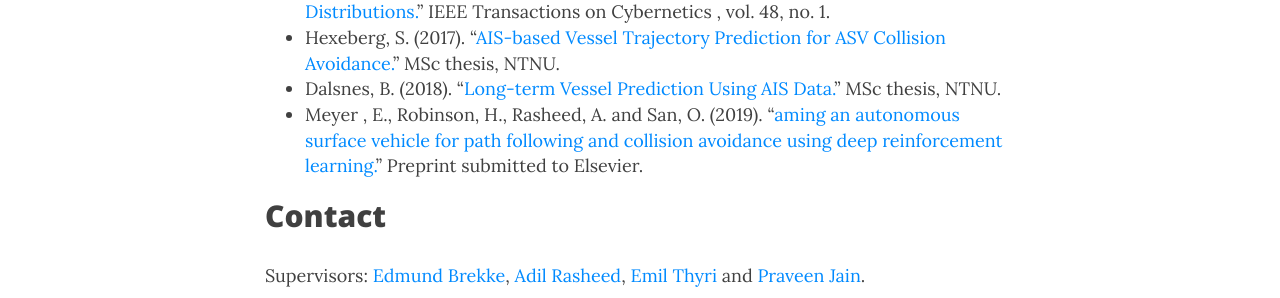
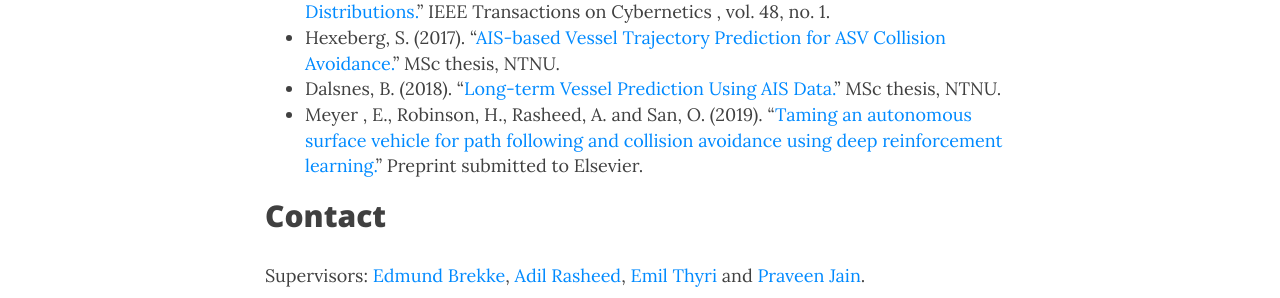
Before and after one commit to autosit/autosit.github.io, a Jekyll site: the page built from _posts/2020-04-19-ltp_canal.md, in a window 1280 px wide and 900 px high, scrolled down 4283 px. Shown: the part 283-581 px from the top of the window. Built offline with Jekyll 4.4.1, drawn with Linux system fonts in a browser that asks for light colours; nearby versions of some CDN libraries.

Commit message:
updated twin of the canal

```diff
--- a/_posts/2020-04-19-ltp_canal.md
+++ b/_posts/2020-04-19-ltp_canal.md
@@ -66,7 +66,7 @@
 * Ahmad et al. (2016). "<a href="https://ieeexplore.ieee.org/document/7765149">Bayesian Intent Prediction in Object Tracking Using Bridging Distributions.</a>" IEEE Transactions on Cybernetics , vol. 48, no. 1.
 * Hexeberg, S. (2017). "<a href="https://brage.bibsys.no/xmlui/handle/11250/2452108">AIS-based Vessel Trajectory Prediction for ASV Collision Avoidance.</a>" MSc thesis, NTNU.
 * Dalsnes, B. (2018). "<a href="https://brage.bibsys.no/xmlui/handle/11250/2557943">Long-term Vessel Prediction Using AIS Data.</a>" MSc thesis, NTNU.
-* Meyer , E., Robinson, H., Rasheed, A. and San, O. (2019). "<a href="https://arxiv.org/pdf/1912.08578.pdf">aming an autonomous surface vehicle for path following and collision avoidance using deep reinforcement learning.</a>" Preprint submitted to Elsevier.
+* Meyer , E., Robinson, H., Rasheed, A. and San, O. (2019). "<a href="https://arxiv.org/pdf/1912.08578.pdf">Taming an autonomous surface vehicle for path following and collision avoidance using deep reinforcement learning.</a>" Preprint submitted to Elsevier.
 
 
 ## Contact
```
